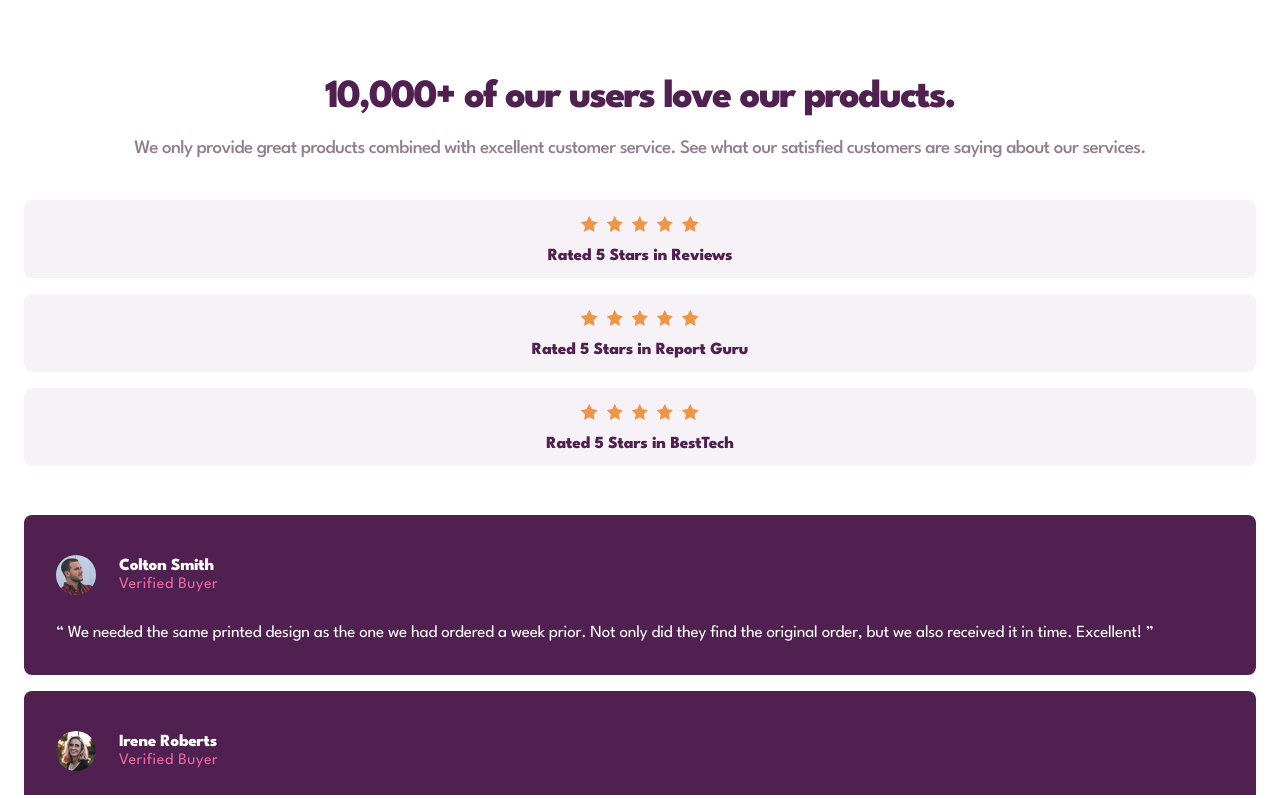
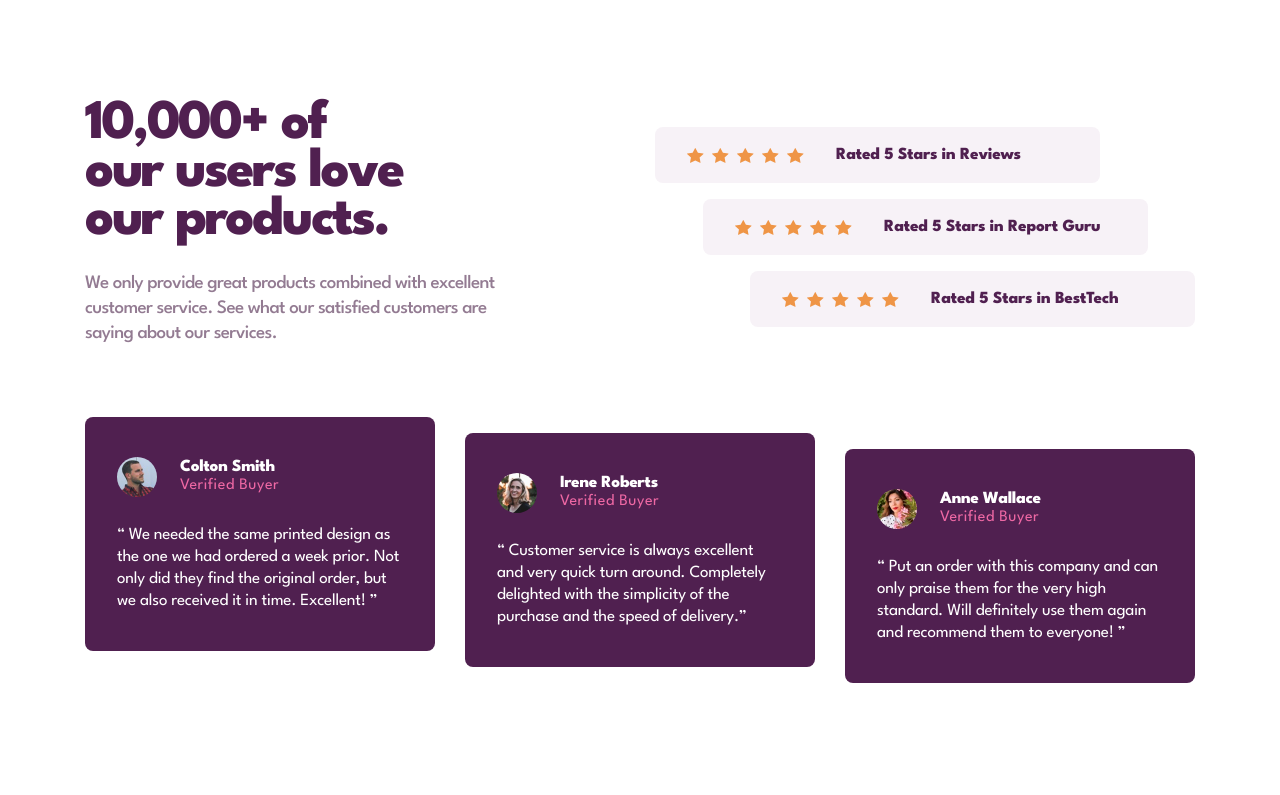
Before and after one commit to keremenen/frontendmentor.io, a plain HTML site: page Social-proof-section/index.html in a window 1280 px wide. Shown: the top 795 px of the page. Drawn offline with Linux system fonts and the light colour scheme.

Commit message:
Add desktop-design css

```diff
--- a/Social-proof-section/styles/global.css
+++ b/Social-proof-section/styles/global.css
@@ -17,6 +17,9 @@ body {
 
 main {
   padding: 5.125rem 1.5rem 6.1875rem 1.5rem;
+  display: flex;
+
+  justify-content: center;
 }
 .header {
   display: flex;
@@ -116,3 +119,68 @@ main {
   line-height: 1.375rem;
   letter-spacing: -0.0125rem;
 }
+
+@media screen and (min-width: 65rem) {
+  main {
+    min-height: 100vh;
+    align-items: center;
+  }
+  .social-section {
+    display: flex;
+    flex-wrap: wrap;
+    max-width: 69.375rem;
+  }
+  .testimonials {
+    flex-basis: 100%;
+  }
+  .header {
+    max-width: 27.8125rem;
+    text-align: left;
+    gap: 1.625rem;
+    margin-bottom: 0;
+  }
+  .header__title {
+    font-size: 3.5rem;
+    letter-spacing: -0.1437rem;
+    line-height: 3rem;
+  }
+  .ratings {
+    max-width: 33.75rem;
+    margin-left: auto;
+    margin-bottom: 0;
+    justify-content: center;
+    padding-top: 0.5rem;
+    align-items: end;
+  }
+  .ratings__single-rate {
+    flex-direction: row;
+    max-height: 3.5rem;
+    width: 27.8125rem;
+    justify-content: center;
+    gap: 2rem;
+    justify-content: left;
+    padding-left: 2rem;
+  }
+  .ratings__single-rate:nth-child(1) {
+    margin-right: 5.9375rem;
+  }
+  .ratings__single-rate:nth-child(2) {
+    margin-right: 2.9375rem;
+  }
+  .testimonials {
+    margin-top: 4.4375rem;
+    flex-direction: row;
+    justify-content: space-between;
+    align-items: start;
+  }
+  .testimonials__single-testimonial {
+    max-width: 21.875rem;
+    padding: 40px 2rem 2.4375rem 32px;
+  }
+  .testimonials__single-testimonial:nth-child(2) {
+    margin-top: 1rem;
+  }
+  .testimonials__single-testimonial:nth-child(3) {
+    margin-top: 2rem;
+  }
+}
```
